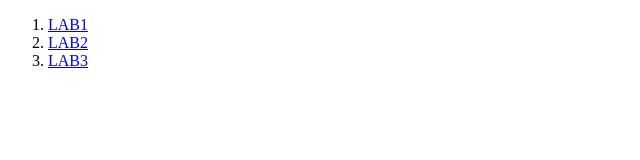
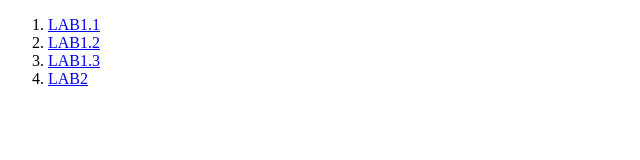
Before and after one commit to KosdiD/wexxxlabs.github.io, a plain HTML site: page index.html in a window 1280 px wide. Shown: the whole page, without its empty margins (0-640 px from the left). Drawn offline with Linux system fonts and the light colour scheme.

Commit message:
Update index.html

```diff
--- a/index.html
+++ b/index.html
@@ -6,9 +6,10 @@
 	</head>
 	<body>
 		<ol>
-			<li><a href="LAB1.html">LAB1 </a></li>
-			<li><a href="LAB12.html">LAB2 </a></li></li>
-			<li><a href="LAB13.html">LAB3 </a></li></li>
+			<li><a href="LAB1.html">LAB1.1 </a></li>
+			<li><a href="LAB12.html">LAB1.2 </a></li></li>
+			<li><a href="LAB13.html">LAB1.3 </a></li></li>
+			<li><a href="LAB2.html">LAB2 </a></li></li>
 			</ol>
 	</body>
 </html>
```
